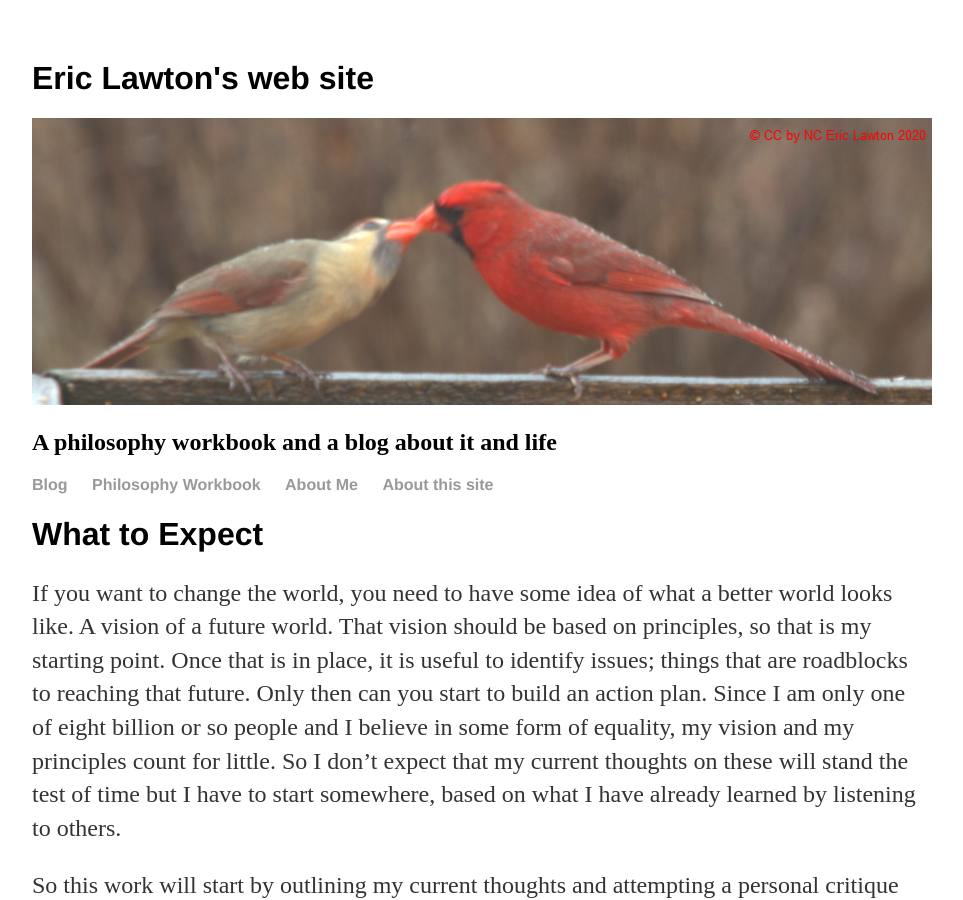
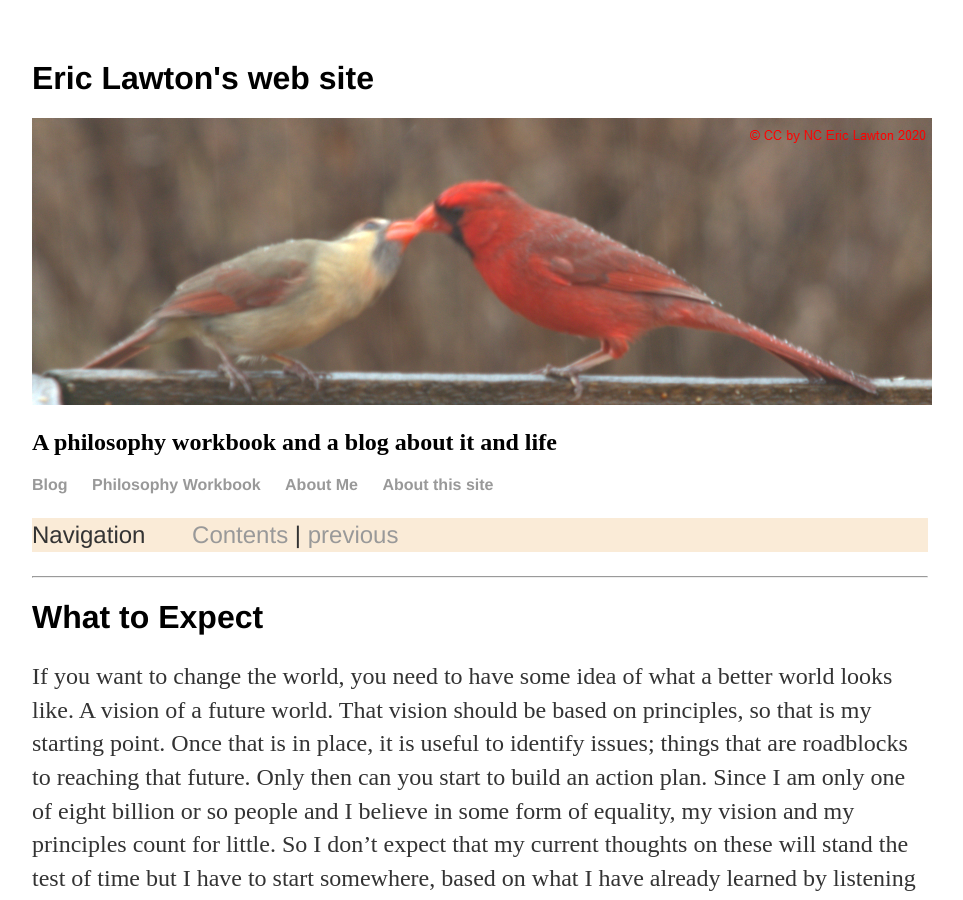
Before and after one commit to EricLawtonCA/EricLawtonCA.github.io, a Jekyll site: the page built from workbook/expect.html, in a window 1280 px wide and 900 px high. Shown: the whole window, without its empty margins (160-1123 px from the left). Built offline with Jekyll 4.4.1, drawn with Linux system fonts in a browser that asks for light colours; some of the changed text lies outside the part shown.

Commit message:
Cant fix
The file doesn't seem to go up

```diff
--- a/workbook/expect.html
+++ b/workbook/expect.html
@@ -2,6 +2,9 @@
 layout: default
 title: Philosophy Workbook Introduction
 ---
+<p class="navigline">Navigation &nbsp; &nbsp; &nbsp; <a href="index">Contents</a> | <a href="whywrite">previous</a> </p>
+
+<hr>
 <h1><a id="doc2"></a>What to Expect</h1>
 <p>If you want to change the world, you need to have some idea of what a better world looks like. A vision of a future world. That vision should be based on principles, so that is my starting point. Once that is in place, it is useful to identify issues; things that are roadblocks to reaching that future. Only then can you start to build an action plan. Since I am only one of eight billion or so people and I believe in some form of equality, my vision and my principles count for little. So I don’t expect that my current thoughts on these will stand the test of time but I have to start somewhere, based on what I have already learned by listening to others.</p>
 <p>So this work will start by outlining my current thoughts and attempting a personal critique and hoping that others will add their thoughts. By the time I have looked at the next level down, of goals and objectives, I will almost certainly have changed my mind on some of them. That is the reason this is a workbook, not a textbook. On the other hand, some principles are too central to allow huge changes. If, for example, your idea of a better world is one which is governed by the rich and powerful for their personal benefit, I am not interested in further discussion.</p>
@@ -40,3 +43,5 @@ title: Philosophy Workbook Introduction
 <p>I have no long term solutions because, as the themes imply, things are too complicated for me to do that myself and, as an old white man, I am not the right kind of person to lead the charge for change.</p>
 <p><br /></p>
 <p>These main themes are supported by sets of thinking tools that can be used to understand them, and our situation, better. We need to find better ways for individuals to think about complex issues but it is far more important to redesign institutions and systems to improve collective thinking and action. The current institutions of corporations, Nation-States and “democracy” are not designed for this. Instead they are designed to amplify the power of a few, for their personal benefit.</p>
+<hr>
+<p class="navigline">Navigation &nbsp; &nbsp; &nbsp; <a href="index">Contents</a> | <a href="whywrite">previous</a> </p>
```
